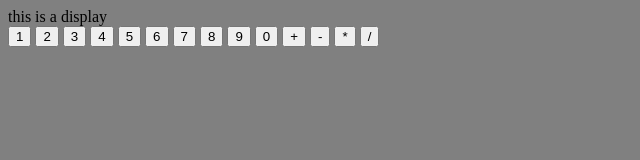
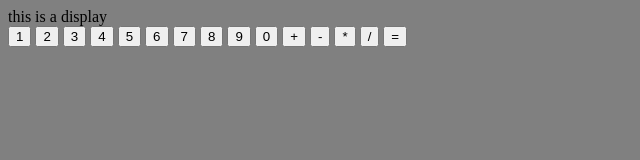
Before and after one commit to Mustafa-haj-hamoud/odin-calculator, a plain HTML site: page index.html in a window 1280 px wide. Shown: the full height of the page, 0-640 px from the left. Drawn offline with Linux system fonts and the light colour scheme.

Commit message:
Add = button to index.html

```diff
--- a/index.html
+++ b/index.html
@@ -28,6 +28,7 @@
             <button class="oper-btn">-</button>
             <button class="oper-btn">*</button>
             <button class="oper-btn">/</button>
+            <button class="oper-btn">=</button>
         </div>
 
     </div>
```
